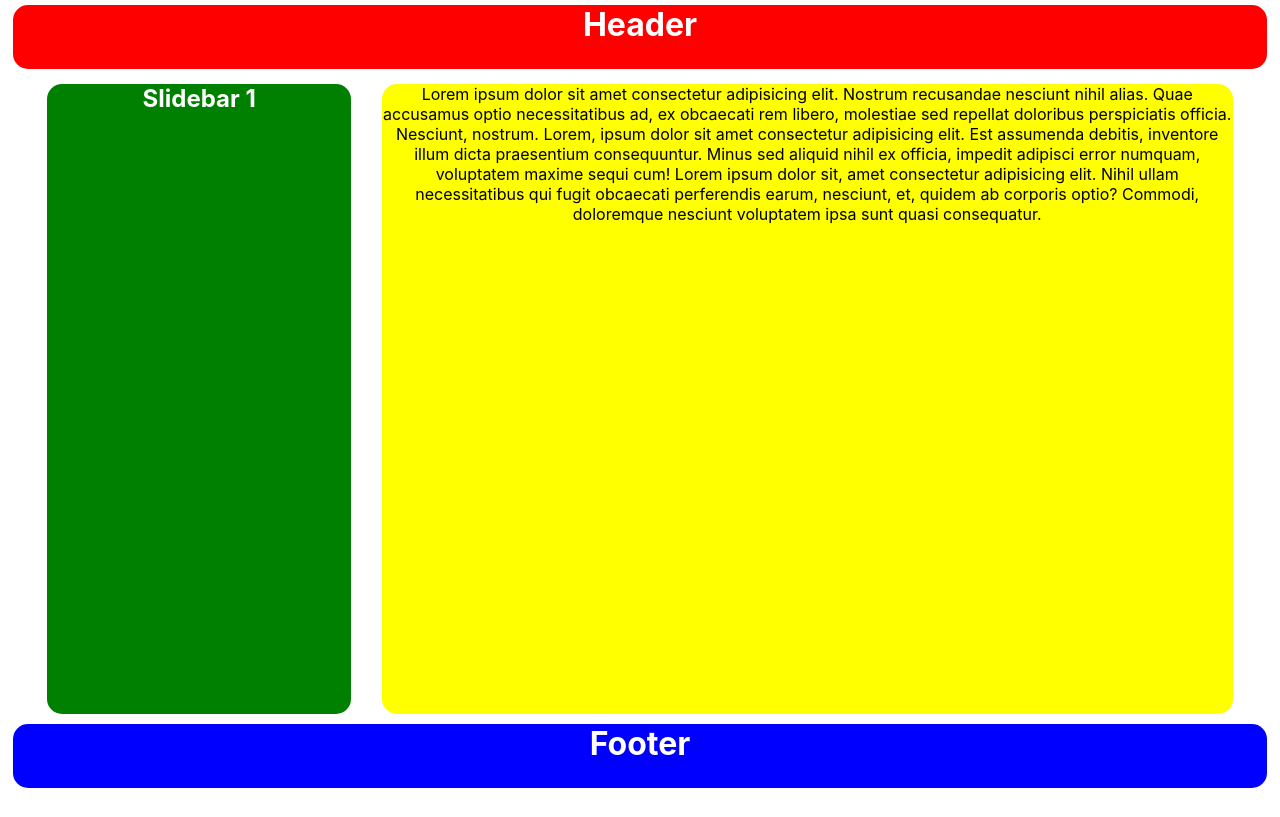
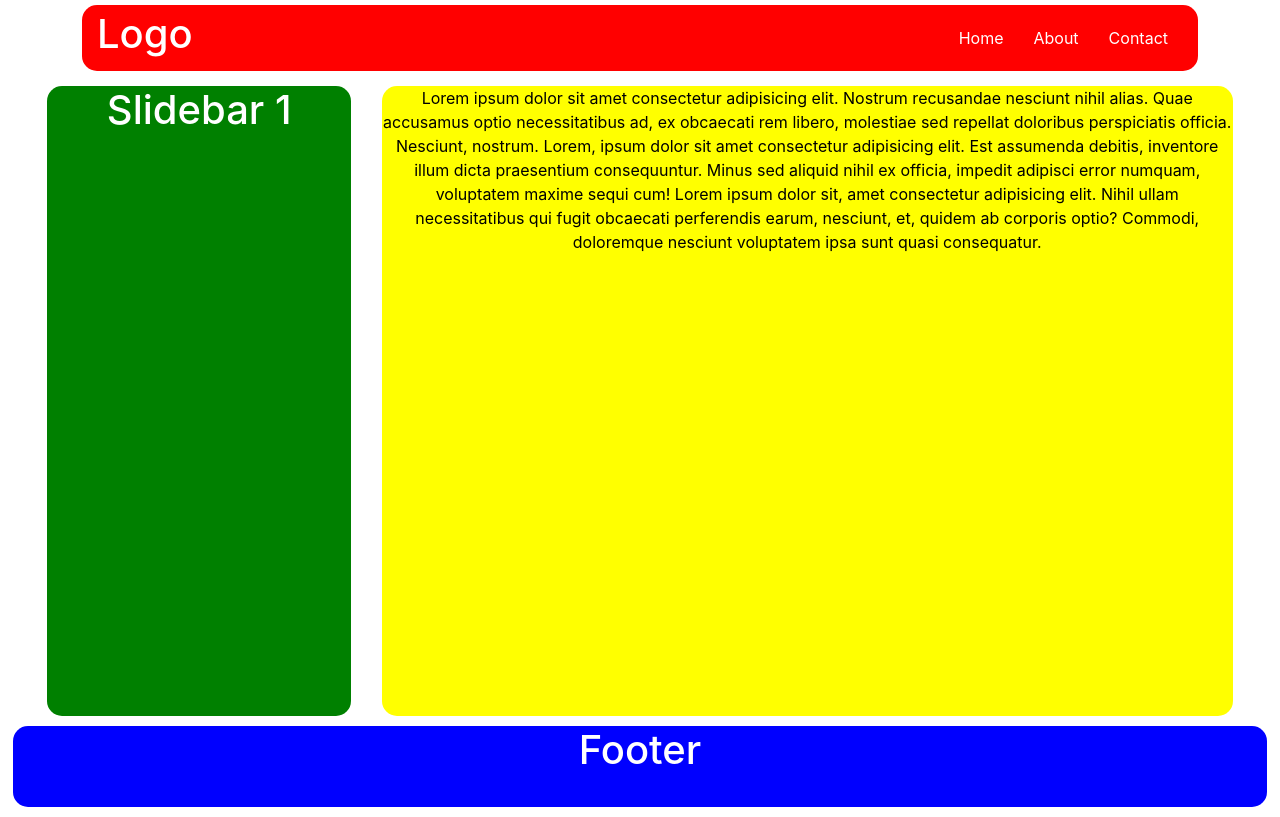
Before and after one commit to Al3xSN/Git-Practice, a plain HTML site: page index.html in a window 1280 px wide. Drawn offline with nearby package versions, Linux system fonts and the light colour scheme.

Commit message:
add: nav

```diff
--- a/index.html
+++ b/index.html
@@ -5,12 +5,35 @@
 		<meta http-equiv="X-UA-Compatible" content="IE=edge" />
 		<meta name="viewport" content="width=device-width, initial-scale=1.0" />
 		<title>GIT LEARNING</title>
+		<link
+			href="https://cdn.jsdelivr.net/npm/bootstrap@5.1.1/dist/css/bootstrap.min.css"
+			rel="stylesheet"
+			integrity="sha384-F3w7mX95PdgyTmZZMECAngseQB83DfGTowi0iMjiWaeVhAn4FJkqJByhZMI3AhiU"
+			crossorigin="anonymous"
+		/>
 		<link rel="stylesheet" href="style.css" />
 	</head>
 	<body>
-		<main>
-			<h1>Header</h1>
-		</main>
+		<div class="container">
+			<nav>
+				<div class="row">
+					<div class="col-4">
+						<h1 class="logo">Logo</h1>
+					</div>
+					<ul class="col-8 nav justify-content-end">
+						<li>
+							<a href="#">Home</a>
+						</li>
+						<li>
+							<a href="#">About</a>
+						</li>
+						<li>
+							<a href="#">Contact</a>
+						</li>
+					</ul>
+				</div>
+			</nav>
+		</div>
 		<div class="home">
 			<aside>
 				<h1>Slidebar 1</h1>
@@ -36,8 +59,12 @@
 		<footer>
 			<h1>Footer</h1>
 		</footer>
-		<!-- Scripts
-		<script src="app.js"></script>
-		-->
+		<!-- Scripts -->
+		<script
+			src="https://cdn.jsdelivr.net/npm/bootstrap@5.1.1/dist/js/bootstrap.bundle.min.js"
+			integrity="sha384-/bQdsTh/da6pkI1MST/rWKFNjaCP5gBSY4sEBT38Q/9RBh9AH40zEOg7Hlq2THRZ"
+			crossorigin="anonymous"
+		></script>
+		<!-- <script src="app.js"></script> -->
 	</body>
 </html>
--- a/style.css
+++ b/style.css
@@ -5,7 +5,37 @@
 		Ubuntu, Cantarell, 'Open Sans', 'Helvetica Neue', sans-serif;
 }
 
-main,
+nav {
+	margin: 5px auto 10px;
+	color: white;
+	background: red;
+	border-radius: 15px;
+	padding: 5px 0;
+}
+
+nav .logo {
+	margin-left: 15px;
+}
+
+nav ul li {
+	margin: auto 0;
+}
+
+ul li a {
+	text-decoration: none;
+	color: white;
+	float: left;
+	margin-left: 30px;
+}
+
+li:last-child {
+	margin-right: 30px;
+}
+
+ul li a:hover {
+	color: white;
+}
+
 aside,
 article,
 footer {
@@ -13,7 +43,6 @@ footer {
 	text-align: center;
 }
 
-main,
 footer {
 	color: white;
 	width: 98%;
@@ -45,6 +74,11 @@ footer {
 
 /* MOBILE */
 @media (min-width: 200px) {
+	nav ul {
+		list-style: none;
+		margin-bottom: 0;
+	}
+
 	.home {
 		flex-direction: column;
 	}
```
